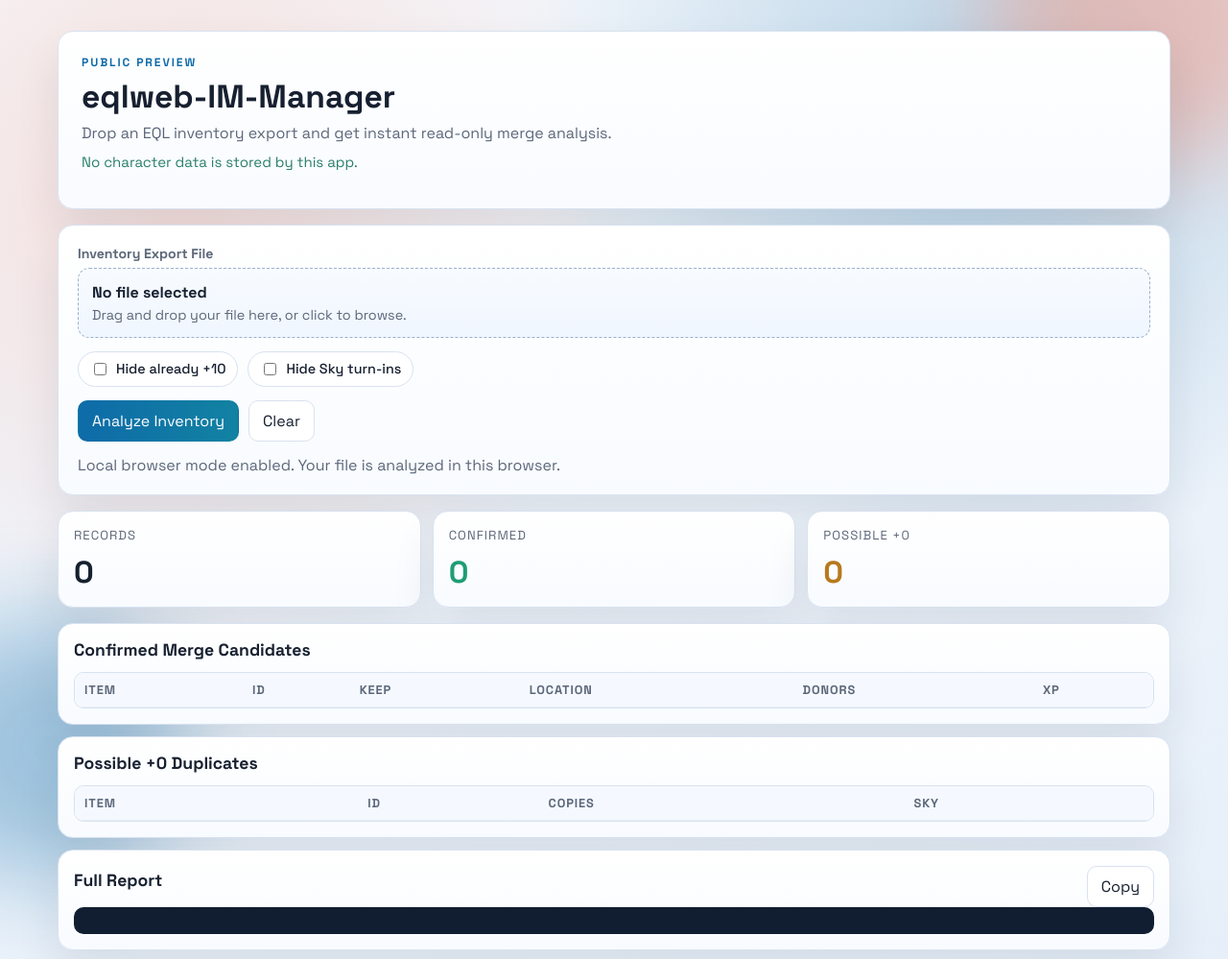
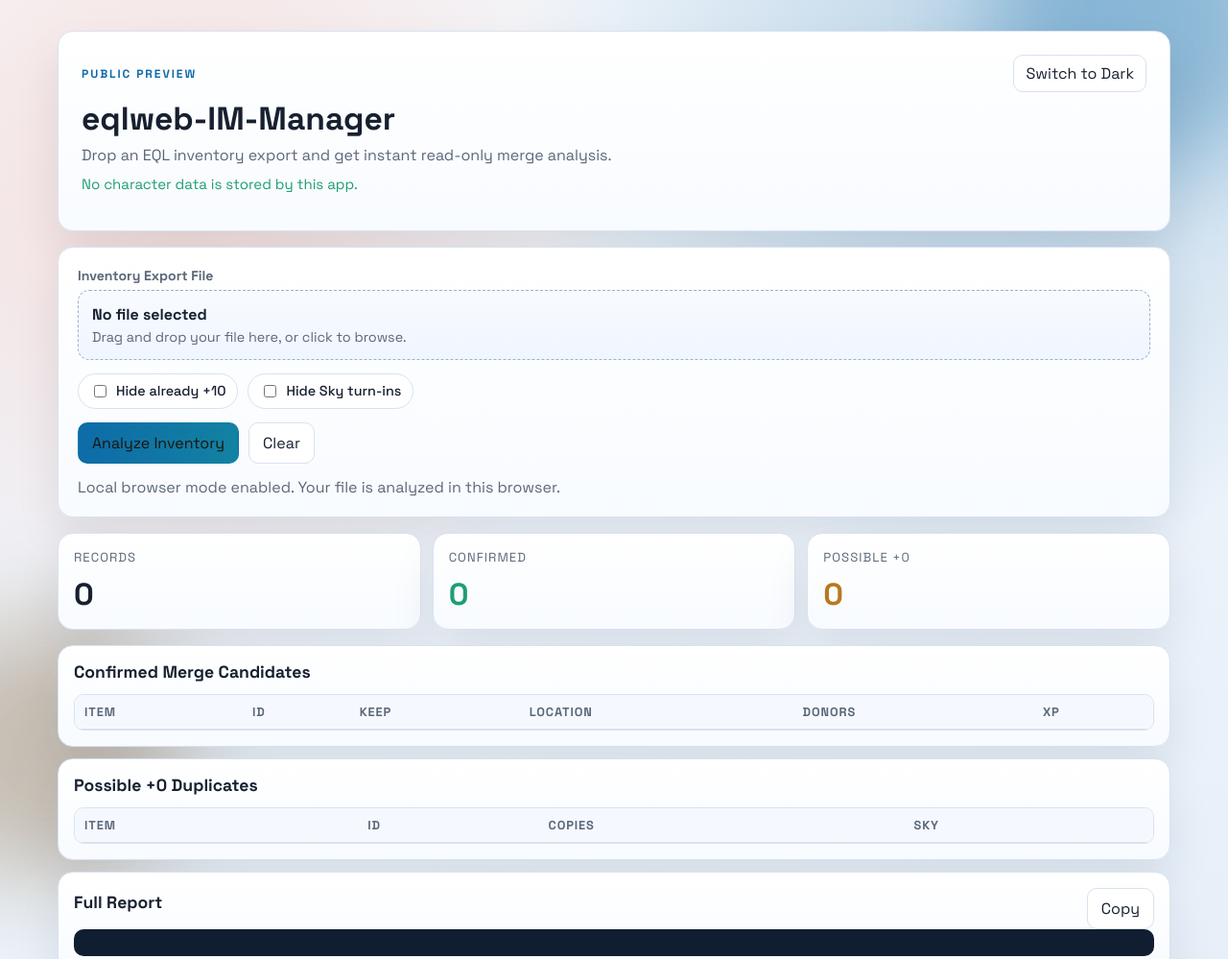
Before and after one commit to MetalJacx/eqlweb-IM-Manager, a plain HTML site: page frontend/index.html in a window 1280 px wide. Shown: the top 999 px of the page at 96% size. Drawn offline with Linux system fonts and the light colour scheme.

Commit message:
Add light-dark theme toggle with brown dark palette

```diff
--- a/frontend/app.js
+++ b/frontend/app.js
@@ -1,6 +1,7 @@
 const fileInput = document.getElementById("inventoryFile");
 const dropZone = document.getElementById("dropZone");
 const fileNameNode = document.getElementById("fileName");
+const themeToggleBtn = document.getElementById("themeToggle");
 const hideMaxedInput = document.getElementById("hideMaxed");
 const hideSkyInput = document.getElementById("hideSky");
 const analyzeBtn = document.getElementById("analyzeBtn");
@@ -19,10 +20,35 @@ const possibleCountNode = document.getElementById("possibleCount");
 
 let selectedFile = null;
 let latestPayload = null;
+let statusIsError = false;
+
+function applyTheme(themeName) {
+  const theme = themeName === "light" ? "light" : "dark";
+  document.body.setAttribute("data-theme", theme);
+  window.localStorage.setItem("eql_theme", theme);
+  themeToggleBtn.textContent = theme === "dark" ? "Switch to Light" : "Switch to Dark";
+  setStatus(statusNode.textContent, statusIsError);
+}
+
+function toggleTheme() {
+  const current = document.body.getAttribute("data-theme") || "dark";
+  applyTheme(current === "dark" ? "light" : "dark");
+}
+
+function initTheme() {
+  const stored = window.localStorage.getItem("eql_theme");
+  const preferredDark = window.matchMedia && window.matchMedia("(prefers-color-scheme: dark)").matches;
+  applyTheme(stored || (preferredDark ? "dark" : "light"));
+}
 
 function setStatus(message, isError = false) {
+  statusIsError = isError;
   statusNode.textContent = message;
-  statusNode.style.color = isError ? "#b42318" : "#5c6779";
+  const styles = getComputedStyle(document.body);
+  const color = isError
+    ? styles.getPropertyValue("--danger").trim()
+    : styles.getPropertyValue("--status-muted").trim();
+  statusNode.style.color = color;
 }
 
 function resetResults() {
@@ -229,5 +255,7 @@ fileInput.addEventListener("change", () => {
 });
 hideMaxedInput.addEventListener("change", applyFilters);
 hideSkyInput.addEventListener("change", applyFilters);
+themeToggleBtn.addEventListener("click", toggleTheme);
+initTheme();
 attachDropZoneEvents();
 setStatus("Local browser mode enabled. Your file is analyzed in this browser.");
--- a/frontend/index.html
+++ b/frontend/index.html
@@ -15,7 +15,10 @@
 
   <main class="shell">
     <header class="hero card reveal">
+      <div class="hero-top">
       <p class="eyebrow">PUBLIC PREVIEW</p>
+      <button id="themeToggle" class="ghost toggle-theme" type="button">Switch to Light</button>
+      </div>
       <h1>eqlweb-IM-Manager</h1>
       <p class="lede">
         Drop an EQL inventory export and get instant read-only merge analysis.
--- a/frontend/styles.css
+++ b/frontend/styles.css
@@ -1,13 +1,50 @@
 :root {
+  --ink: #ecdcc2;
+  --muted: #b59f7e;
+  --surface: #1f1913;
+  --surface-2: #2a2219;
+  --line: #5b4731;
+  --accent: #e7b548;
+  --accent-2: #f0c86b;
+  --success: #60d394;
+  --warning: #e9bc5f;
+  --danger: #ff8d7c;
+  --status-muted: #b59f7e;
+  --bg-a: rgba(134, 92, 38, 0.36);
+  --bg-b: rgba(95, 66, 28, 0.26);
+  --bg-c0: #1a150f;
+  --bg-c1: #130f0b;
+  --drop-border: #7a5d3f;
+  --drop-bg-a: #2a2219;
+  --drop-bg-b: #241d15;
+  --table-head: #302518;
+  --report-bg: #17120d;
+  --report-ink: #e6d8c3;
+  --shadow: 0 24px 46px rgba(5, 4, 3, 0.45);
+}
+
+body[data-theme="light"] {
   --ink: #172030;
   --muted: #5c6779;
   --surface: #f8fbff;
   --surface-2: #ffffff;
   --line: #d8e2ef;
   --accent: #0e6ba8;
-  --accent-2: #ff7a59;
+  --accent-2: #1282a2;
   --success: #1f9d72;
   --warning: #b7791f;
+  --danger: #b42318;
+  --status-muted: #5c6779;
+  --bg-a: rgba(255, 122, 89, 0.20);
+  --bg-b: rgba(14, 107, 168, 0.25);
+  --bg-c0: #f5f8fc;
+  --bg-c1: #e6eff9;
+  --drop-border: #9ab2cf;
+  --drop-bg-a: #f8fbff;
+  --drop-bg-b: #f0f6ff;
+  --table-head: #f5f9ff;
+  --report-bg: #111e31;
+  --report-ink: #dbe9ff;
   --shadow: 0 24px 46px rgba(17, 34, 56, 0.09);
 }
 
@@ -20,9 +57,9 @@ body {
   color: var(--ink);
   font-family: "Space Grotesk", "Segoe UI", sans-serif;
   background:
-    radial-gradient(circle at 15% 20%, rgba(255, 122, 89, 0.2), transparent 35%),
-    radial-gradient(circle at 80% 10%, rgba(14, 107, 168, 0.25), transparent 35%),
-    linear-gradient(160deg, #f5f8fc 0%, #e6eff9 100%);
+    radial-gradient(circle at 15% 20%, var(--bg-a), transparent 35%),
+    radial-gradient(circle at 80% 10%, var(--bg-b), transparent 35%),
+    linear-gradient(160deg, var(--bg-c0) 0%, var(--bg-c1) 100%);
   min-height: 100vh;
 }
 
@@ -37,7 +74,7 @@ body {
 .bg-shape-a {
   width: 320px;
   height: 320px;
-  background: #ff7a59;
+  background: var(--accent);
   top: -140px;
   right: -70px;
 }
@@ -45,7 +82,7 @@ body {
 .bg-shape-b {
   width: 280px;
   height: 280px;
-  background: #0e6ba8;
+  background: #7c5a2e;
   bottom: -120px;
   left: -90px;
 }
@@ -67,6 +104,13 @@ body {
 
 .hero {
   padding: 24px;
+}
+
+.hero-top {
+  display: flex;
+  align-items: center;
+  justify-content: space-between;
+  gap: 10px;
 }
 
 .eyebrow {
@@ -92,7 +136,7 @@ h1 {
 .note {
   margin-top: 10px;
   font-size: 0.94rem;
-  color: #2a7f68;
+  color: var(--success);
 }
 
 .controls {
@@ -121,13 +165,14 @@ select {
   border-radius: 10px;
   padding: 11px 12px;
   font: inherit;
-  background: #fff;
+  color: var(--ink);
+  background: var(--surface-2);
 }
 
 .dropzone {
-  border: 1px dashed #9ab2cf;
+  border: 1px dashed var(--drop-border);
   border-radius: 12px;
-  background: linear-gradient(180deg, #f8fbff, #f0f6ff);
+  background: linear-gradient(180deg, var(--drop-bg-a), var(--drop-bg-b));
   padding: 14px;
   cursor: pointer;
   transition: border-color 120ms ease, background 120ms ease, transform 120ms ease;
@@ -135,15 +180,15 @@ select {
 
 .dropzone:hover,
 .dropzone:focus {
-  border-color: #0e6ba8;
-  background: linear-gradient(180deg, #f5faff, #eaf4ff);
+  border-color: var(--accent);
+  background: linear-gradient(180deg, var(--surface-2), var(--drop-bg-a));
   transform: translateY(-1px);
   outline: none;
 }
 
 .dropzone.dragging {
-  border-color: #0e6ba8;
-  background: linear-gradient(180deg, #eaf4ff, #deefff);
+  border-color: var(--accent);
+  background: linear-gradient(180deg, var(--surface-2), var(--surface));
 }
 
 .dropzone-file {
@@ -169,7 +214,7 @@ select {
   gap: 7px;
   border: 1px solid var(--line);
   border-radius: 999px;
-  background: #fff;
+  background: var(--surface-2);
   padding: 8px 12px;
   font-size: 0.9rem;
   font-weight: 500;
@@ -177,8 +222,14 @@ select {
   cursor: pointer;
 }
 
+.filter-chip:has(input:checked) {
+  background: color-mix(in srgb, var(--accent) 84%, #000 16%);
+  border-color: var(--accent);
+  color: #1b140c;
+}
+
 .filter-chip input {
-  accent-color: #0e6ba8;
+  accent-color: var(--accent);
 }
 
 .button-row {
@@ -201,19 +252,24 @@ button:hover {
 }
 
 .primary {
-  color: #fff;
-  background: linear-gradient(90deg, var(--accent), #1282a2);
+  color: #1b140c;
+  background: linear-gradient(90deg, var(--accent), var(--accent-2));
 }
 
 .ghost {
   border-color: var(--line);
-  background: #fff;
+  background: var(--surface-2);
   color: var(--ink);
+}
+
+.toggle-theme {
+  white-space: nowrap;
+  padding: 8px 12px;
 }
 
 .status {
   margin: 0;
-  color: var(--muted);
+  color: var(--status-muted);
 }
 
 .metrics {
@@ -280,7 +336,7 @@ table {
 th,
 td {
   padding: 9px 10px;
-  border-bottom: 1px solid #e9eff7;
+  border-bottom: 1px solid var(--line);
   text-align: left;
   font-size: 0.92rem;
 }
@@ -290,7 +346,7 @@ th {
   text-transform: uppercase;
   letter-spacing: 0.07em;
   color: var(--muted);
-  background: #f5f9ff;
+  background: var(--table-head);
 }
 
 .report-head {
@@ -303,13 +359,20 @@ pre {
   margin: 0;
   max-height: 380px;
   overflow: auto;
-  background: #111e31;
-  color: #dbe9ff;
+  background: var(--report-bg);
+  color: var(--report-ink);
   border-radius: 10px;
   padding: 14px;
   font-family: "IBM Plex Mono", "Cascadia Mono", monospace;
   font-size: 0.82rem;
   line-height: 1.45;
+}
+
+@media (max-width: 680px) {
+  .hero-top {
+    align-items: flex-start;
+    flex-direction: column;
+  }
 }
 
 .reveal {
```
